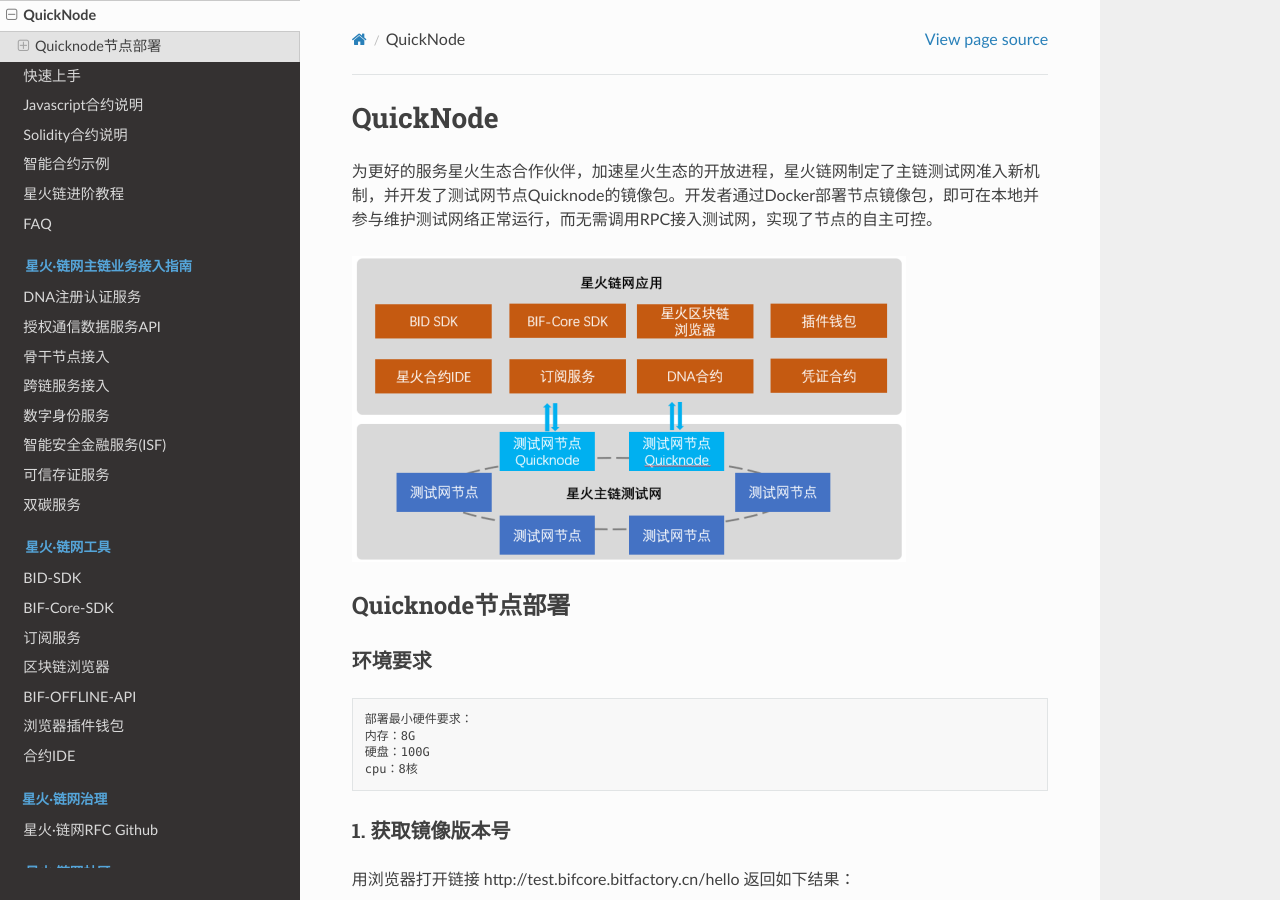
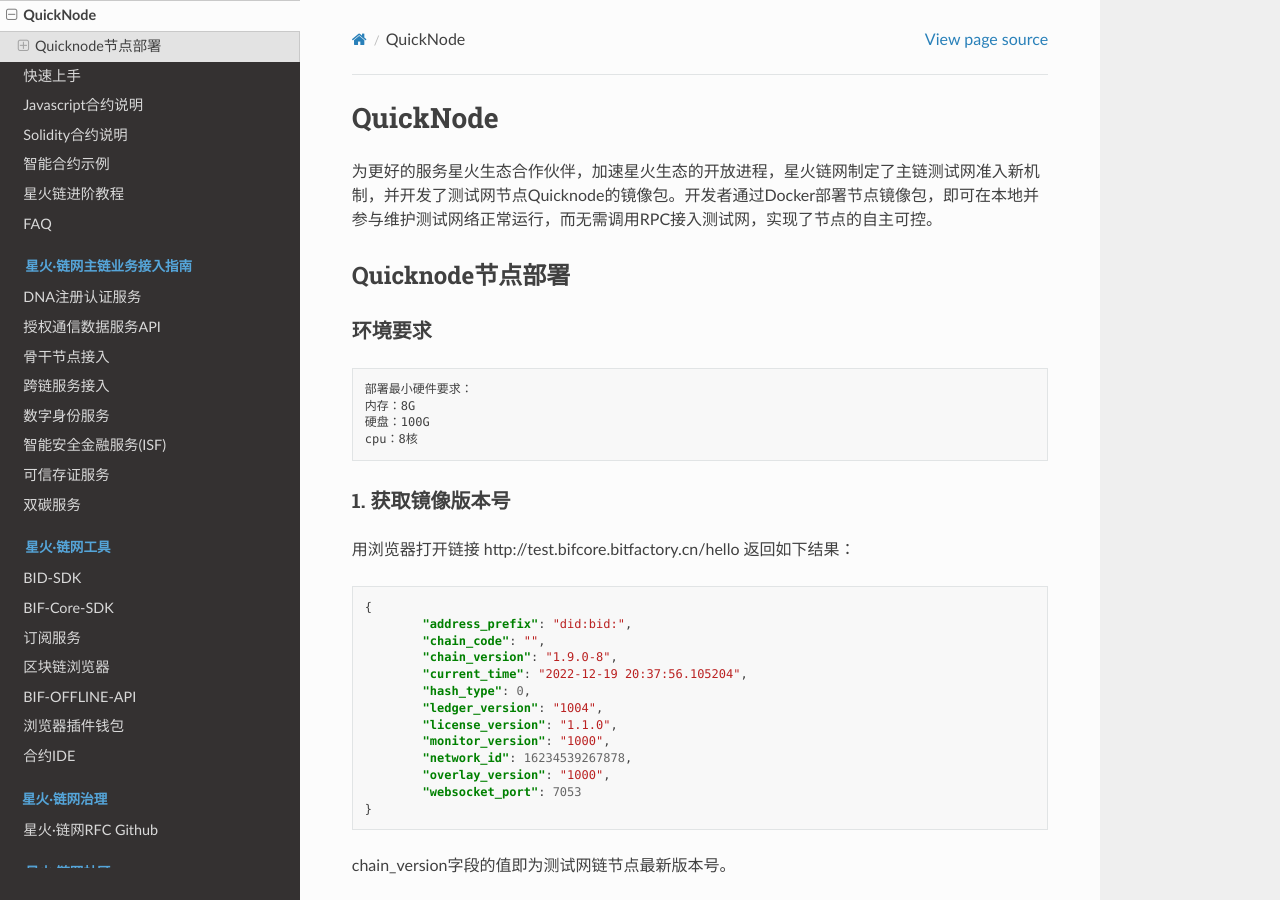
Before and after one commit to caict-4iot-dev/bif-doc, a Sphinx documentation site: the page built from docs/source/app/qnode.md, in a window 1280 px wide and 900 px high. Built offline with Sphinx 7.4.7 and the Read the Docs theme 2.0.0, drawn with Linux system fonts in a browser that asks for light colours.

Commit message:
add file

```diff
--- a/docs/source/app/qnode.md
+++ b/docs/source/app/qnode.md
@@ -1,8 +1,6 @@
 # QuickNode
 
 为更好的服务星火生态合作伙伴，加速星火生态的开放进程，星火链网制定了主链测试网准入新机制，并开发了测试网节点Quicknode的镜像包。开发者通过Docker部署节点镜像包，即可在本地并参与维护测试网络正常运行，而无需调用RPC接入测试网，实现了节点的自主可控。
-
-![image-20221219205857431](../_static/images/image-20221219205857431.png)
 
 ##  Quicknode节点部署
 
```
